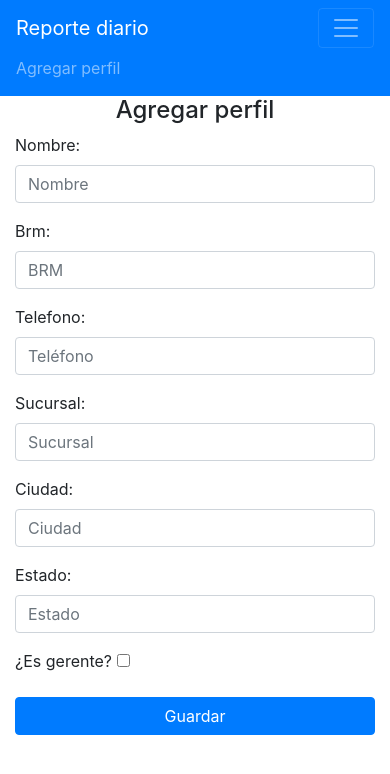
After one commit to ag94e/reports_django, a Django app: page /agregar_perfil/ in a window 390 px wide, after a click that opens the changed part. The commit adds this page. Shown: the top 774 px of the page. Run offline with Django 3.2, Linux system fonts and the light colour scheme; some libraries are stand-ins or nearby versions.

Commit message:
adding forms and profile template

```diff
--- a/diario/forms.py
+++ b/diario/forms.py
@@ -2,26 +2,26 @@ from django import forms
 from .models import Perfil, Diario, DiarioPorFecha
 
 class PerfilForm(forms.ModelForm):
+    es_gerente = forms.BooleanField(required=False, label='¿Es gerente?', initial=False)
+
     class Meta:
         model = Perfil
         fields = [
-            # 'nombre',
+            'nombre',
+            'brm',
             'telefono',
             'sucursal',
             'ciudad',
             'estado',
             'es_gerente',
         ]
-        labels ={
-            'es_gerente': 'Gerente',
-        }
         widgets = {
-            # 'nombre': forms.Select(attrs={'class': 'form-control', 'placeholder': 'Nombre'}),
+            'nombre': forms.TextInput(attrs={'class': 'form-control', 'placeholder': 'Nombre'}),
+            'brm': forms.NumberInput(attrs={'class': 'form-control', 'placeholder': 'BRM'}),
             'telefono': forms.NumberInput(attrs={'class': 'form-control', 'placeholder': 'Teléfono'}),
             'sucursal': forms.TextInput(attrs={'class': 'form-control', 'placeholder': 'Sucursal'}),
             'ciudad': forms.TextInput(attrs={'class': 'form-control', 'placeholder': 'Ciudad'}),
             'estado': forms.TextInput(attrs={'class': 'form-control', 'placeholder': 'Estado'}),
-            'es_gerente': forms.BooleanField(attrs={'class': 'form-control', 'placeholder': '¿Gerente?'}),
         }
 
 # class DiarioForm(ModelForm):
--- a/diario/models.py
+++ b/diario/models.py
@@ -9,13 +9,13 @@ class Perfil(models.Model):
     sucursal = models.CharField(max_length=40)
     estado = models.CharField(max_length=40)
     ciudad = models.CharField(max_length=40)
-    es_gerente = models.BooleanField(default=False)
+    es_gerente = models.BooleanField(default=False, blank=True)
 
     class Meta:
         verbose_name_plural = 'Perfiles'
 
     def __str__(self):
-        return f'{self.nombre} {self.brm}'
+        return f'{self.brm} {self.nombre}'
 
 class Diario(models.Model):
 
--- /dev/null
+++ b/diario/templates/agregar_perfil.html
@@ -0,0 +1,37 @@
+{% extends 'base.html' %}
+{% block title %}
+    Limpieza
+{% endblock %}
+{% block navbar%}{% include 'navbar.html' %}{% endblock %}
+{% block body_content %}
+    <div class="container-fluid">
+       <div class="row">
+            <div class="col-12 col-md-8 offset-md-2 text-center">
+                <h4>Agregar perfil</h4>
+            </div>
+       </div>
+    </div>
+    <div class="container-fluid">
+        <div class="row">
+            <div class="col-12 col-md-8 offset-md-2">
+                <form method="post">
+                    {% csrf_token %}
+                    {% for field in form %}
+                        <div class="form-group">
+                            {{ field.label_tag }}
+                            {{ field }}
+                            {% if field.errors %}
+                                {% for e in field.errors %}
+                                <div class="alert alert-danger" role="alert">
+                                    {{ e }}
+                                  </div>
+                                {% endfor %}
+                            {% endif %}
+                        </div>
+                    {% endfor %}
+                    <button type="submit" class="btn btn-primary btn-block mt-1">Guardar</button>
+                </form>
+            </div>
+        </div>
+    </div>
+{% endblock %}
--- a/diario/templates/inicio.html
+++ b/diario/templates/base.html
@@ -4,34 +4,16 @@
     <meta charset="utf-8">
     <meta name="viewport" content="width=device-width, initial-scale=1, shrink-to-fit=no">
     <link rel="stylesheet" href="https://stackpath.bootstrapcdn.com/bootstrap/4.4.1/css/bootstrap.min.css" integrity="sha384-Vkoo8x4CGsO3+Hhxv8T/Q5PaXtkKtu6ug5TOeNV6gBiFeWPGFN9MuhOf23Q9Ifjh" crossorigin="anonymous">
-    <title>Registro diario</title>
+    <title>
+        {% block title %}
+        {% endblock %}
+    </title>
   </head>
   <body>
-    <div class="container-fluid ms-auto">
-        <div class="row">
-            <div class="col-12 col-md-4 offset-md-2 text-center" style="background-color: aqua;">
-                <h3>Revisión diaria en sucursal</h3>
-            </div>
-            <div class="col-12 col-md-4 text-center pt-1" style="background-color: green;">
-                <h4> Fecha: <i>{{ today }}</i> </h4>
-            </div>
-        </div>
-    </div>
-    <div class="container">
-        <div class="row">
-            <div class="col-12 col-md-6 offset-md-3" style="background-color: grey;">
-                <label> Nombre: </label>
-                <select name="nombre">
-                    {% for p in perfil %}
-                        <option value="{{ p }}"></option>
-                    {% endfor %}
-                </select>
-                {{ perfil.name }}
-                {{ form.as_p }}
-            </div>
-        </div>
-    </div>
-
+    {% block navbar%}
+    {% endblock %}
+    {% block body_content%}
+    {% endblock%}
     <script src="https://code.jquery.com/jquery-3.4.1.slim.min.js" integrity="sha384-J6qa4849blE2+poT4WnyKhv5vZF5SrPo0iEjwBvKU7imGFAV0wwj1yYfoRSJoZ+n" crossorigin="anonymous"></script>
     <script src="https://cdn.jsdelivr.net/npm/popper.js@1.16.0/dist/umd/popper.min.js" integrity="sha384-Q6E9RHvbIyZFJoft+2mJbHaEWldlvI9IOYy5n3zV9zzTtmI3UksdQRVvoxMfooAo" crossorigin="anonymous"></script>
     <script src="https://stackpath.bootstrapcdn.com/bootstrap/4.4.1/js/bootstrap.min.js" integrity="sha384-wfSDF2E50Y2D1uUdj0O3uMBJnjuUD4Ih7YwaYd1iqfktj0Uod8GCExl3Og8ifwB6" crossorigin="anonymous"></script>
--- /dev/null
+++ b/diario/templates/navbar.html
@@ -0,0 +1,15 @@
+<nav class="navbar navbar-expand-md navbar-dark bg-primary">
+    <div class="container">
+        <a class="navbar-brand" href="#">Reporte diario</a>
+        <button class="navbar-toggler" type="button" data-toggle="collapse" data-target="#navbarSupportedContent" aria-controls="navbarSupportedContent" aria-expanded="false" aria-label="Toggle navigation">
+          <span class="navbar-toggler-icon"></span>
+        </button>
+        <div class="collapse navbar-collapse" id="navbarSupportedContent">
+          <ul class="navbar-nav ml-auto">
+            <li class="nav-item">
+              <a class="nav-link" href="{% url 'agregar_perfil'%}">Agregar perfil</a>
+            </li>
+          </ul>
+        </div>
+    </div>
+</nav>
--- a/diario/urls.py
+++ b/diario/urls.py
@@ -3,4 +3,5 @@ from . import views
 
 urlpatterns = [
     path('', views.inicio, name='inicio'),
+    path('agregar_perfil/', views.agregar_perfil, name="agregar_perfil"),
 ]
--- a/diario/views.py
+++ b/diario/views.py
@@ -1,16 +1,33 @@
 from django.shortcuts import render
 from .forms import PerfilForm
-from . models import Perfil
+from .models import Perfil
 
 from datetime import date
 
 def inicio(request):
     today = date.today().strftime('%d/%m/%Y')
-    perfil = Perfil.objects.all()
+    # perfil = Perfil.objects.all()
     form = PerfilForm()
     context = {
         'today': today,
-        'perfil': perfil,
+        # 'perfil': perfil,
         'form': form,
     }
-    return render(request, 'inicio.html', context)
+    return render(request, 'home.html', context)
+
+def agregar_perfil(request):
+    form = PerfilForm()
+    if request.method == "GET":
+        context = {
+            'form': form,
+        }
+        return render(request, 'agregar_perfil.html', context)
+    elif request.method == 'POST':
+        form = PerfilForm(request.POST)
+        if form.is_valid():
+            print(form.cleaned_data)
+        context = {
+            'form': form,
+        }
+        return render(request, 'agregar_perfil.html', context)
+    return render(request, 'agregar_perfil.html')
```
Also changed, not shown: diario/templates/home.html (added, +26 -0 lines), db.sqlite3.
